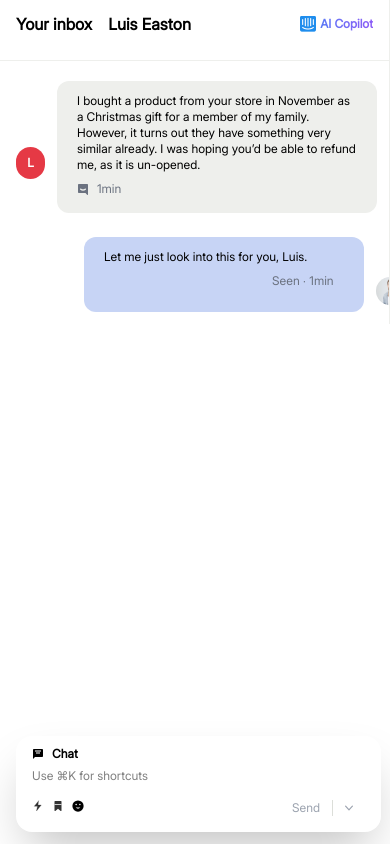
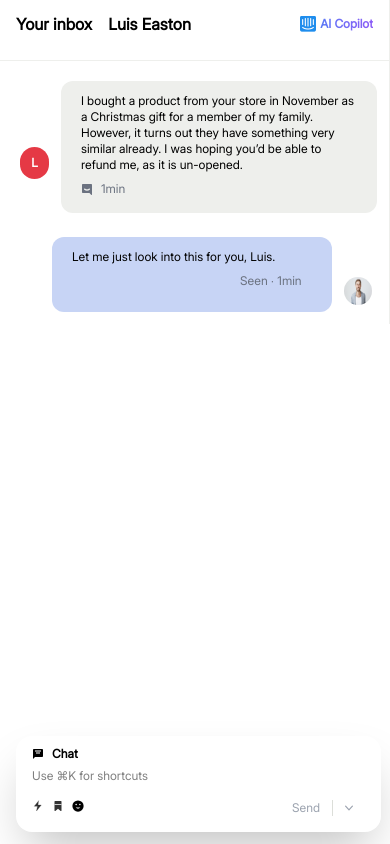
Before and after one commit to Rays-Code/intercom-admin-panel, a React (Vite) app: page /chat in a window 390 px wide. Built offline with nearby package versions, Linux system fonts and the light colour scheme; no server answers.

Commit message:
fixed chats positioning in MobileChats.jsx

```diff
--- a/src/components/mobile/MobileChats.jsx
+++ b/src/components/mobile/MobileChats.jsx
@@ -34,7 +34,7 @@ const MobileChats = () => {
 
              {/* Mapping through toUser */}
              {chat.toUser.map((msg, i) => {
-                return <div className='flex items-center ml-4'>
+                return <div className='flex items-center ml-5'>
                             <div className={`flex justify-center items-center rounded-full text-white text-xs font-bold font-inter w-8 h-8 mt-8 bg-[#e53945]`}>
                                 {"Luis"[0]}
                                 </div>
@@ -51,7 +51,7 @@ const MobileChats = () => {
 
              {/* Mapping through fromUser */}
              {chat.fromUser.map((msg, i) => {
-                return <div className='flex items-center ml-18'>
+                return <div className='flex items-center ml-10'>
                     <div key={`from-${i}`} className='flex flex-col pl-5 pt-3 pb-2 pr-3 bg-[#c7d4f5] rounded-xl m-3 min-w-[280px] min-h-[75px] keep-all w-fit'>
                       <div className='text-xs'>{msg}</div>
                       <div className='mt-2 text-xs ml-42 text-[#6b7280] '>Seen ∙ 1min</div>
```
